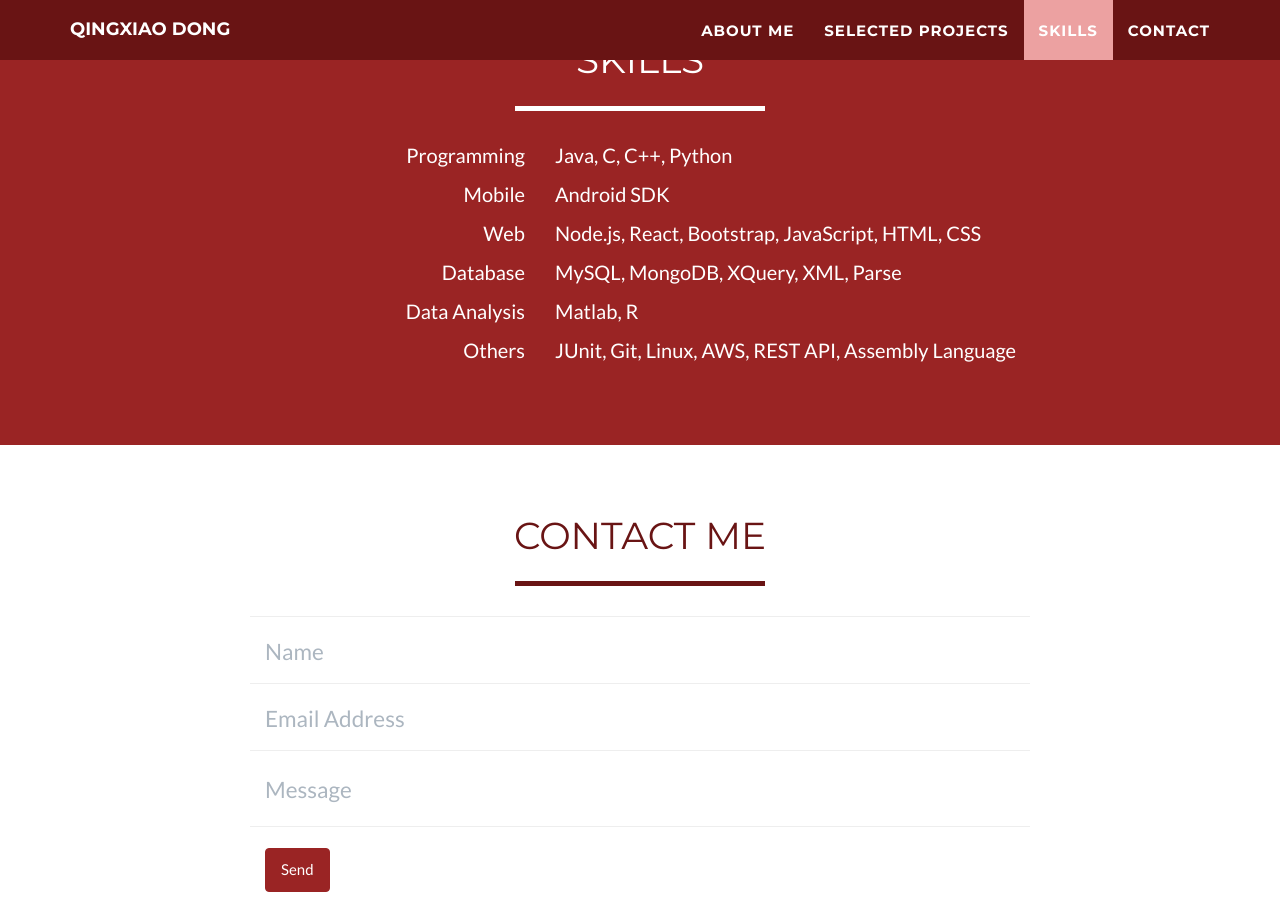
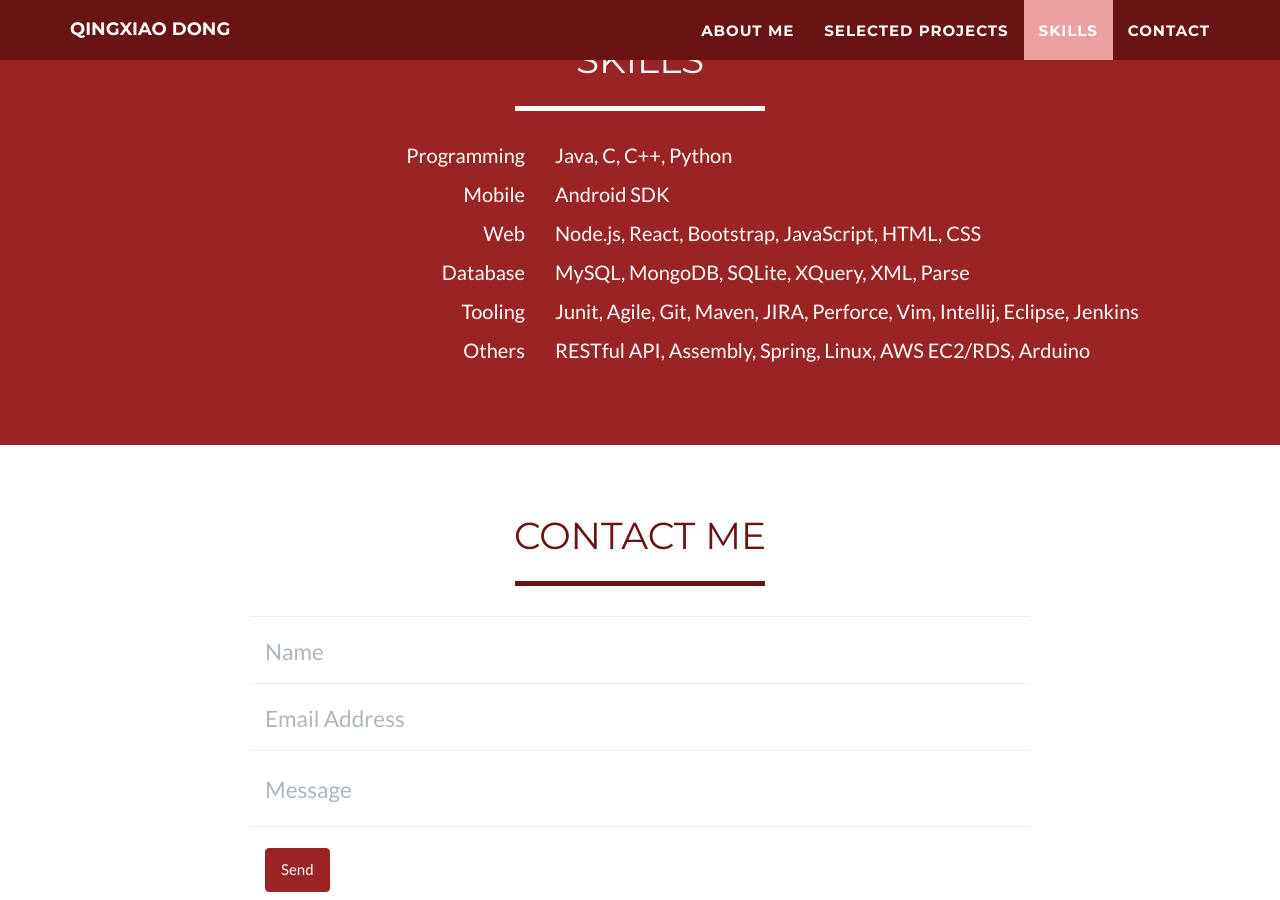
Before and after one commit to lisalisadong/lisalisadong.github.io, a Jekyll site: the page built from index.html, in a window 1280 px wide and 900 px high, scrolled down 3166 px. Built offline with Jekyll 4.4.1, drawn with Linux system fonts in a browser that asks for light colours.

Commit message:
update skills

```diff
--- a/_includes/skills.html
+++ b/_includes/skills.html
@@ -37,15 +37,15 @@
                         <p>Database</p>
                     </div>
                     <div class="col-xs-7">
-                        <p>MySQL, MongoDB, XQuery, XML, Parse</p>
+                        <p>MySQL, MongoDB, SQLite, XQuery, XML, Parse</p>
                     </div>
                 </div>
                 <div class="row">
                     <div class="col-xs-5" align="right">
-                        <p>Data Analysis</p>
+                        <p>Tooling</p>
                     </div>
                     <div class="col-xs-7">
-                        <p>Matlab, R</p>
+                        <p>Junit, Agile, Git, Maven, JIRA, Perforce, Vim, Intellij, Eclipse, Jenkins</p>
                     </div>
                 </div>
                 <div class="row">
@@ -53,7 +53,7 @@
                         <p>Others</p>
                     </div>
                     <div class="col-xs-7">
-                        <p>JUnit, Git, Linux, AWS, REST API, Assembly Language</p>
+                        <p>RESTful API, Assembly, Spring, Linux, AWS EC2/RDS, Arduino</p>
                     </div>
                 </div>
             </div>
```
Also changed, not shown: 6 other files.
